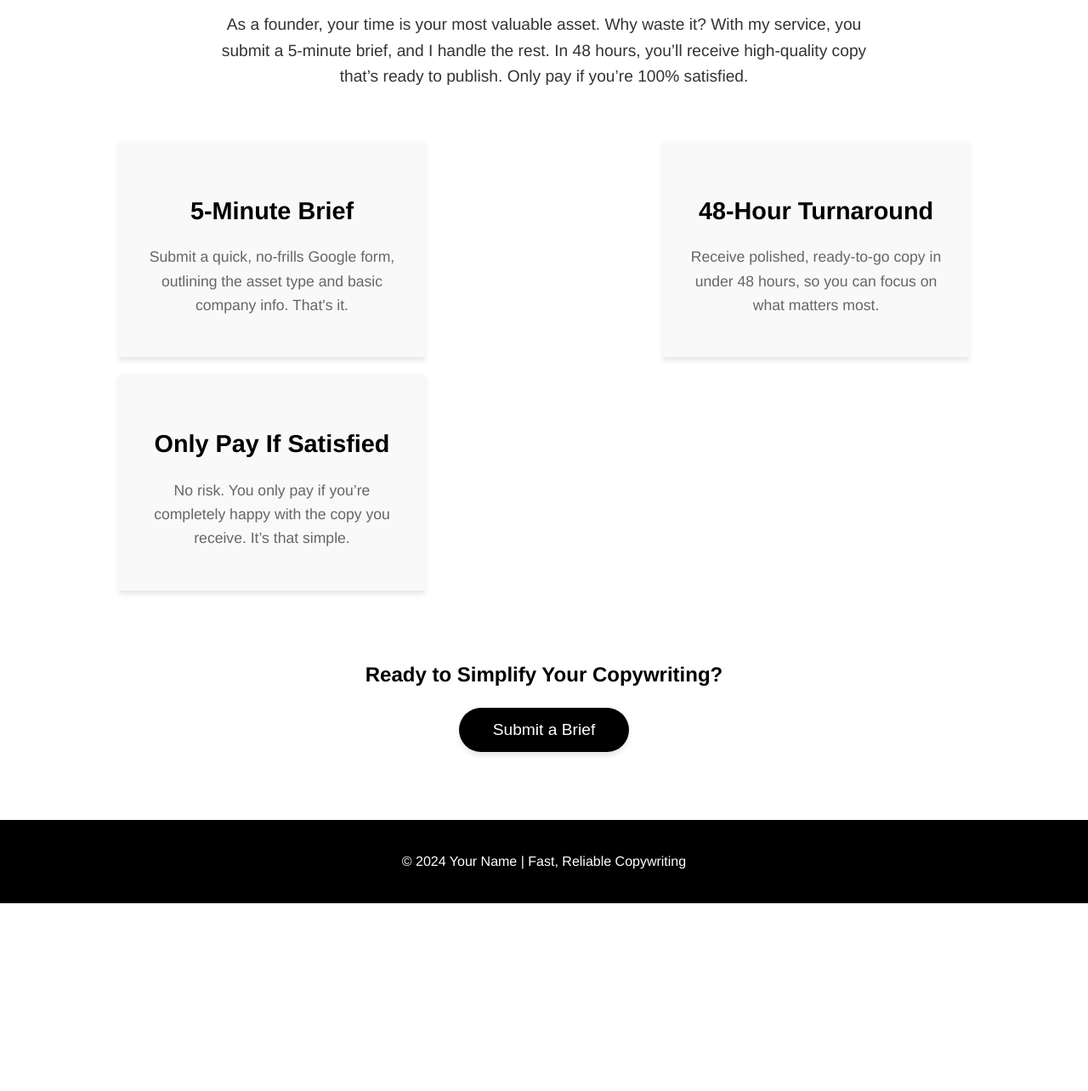
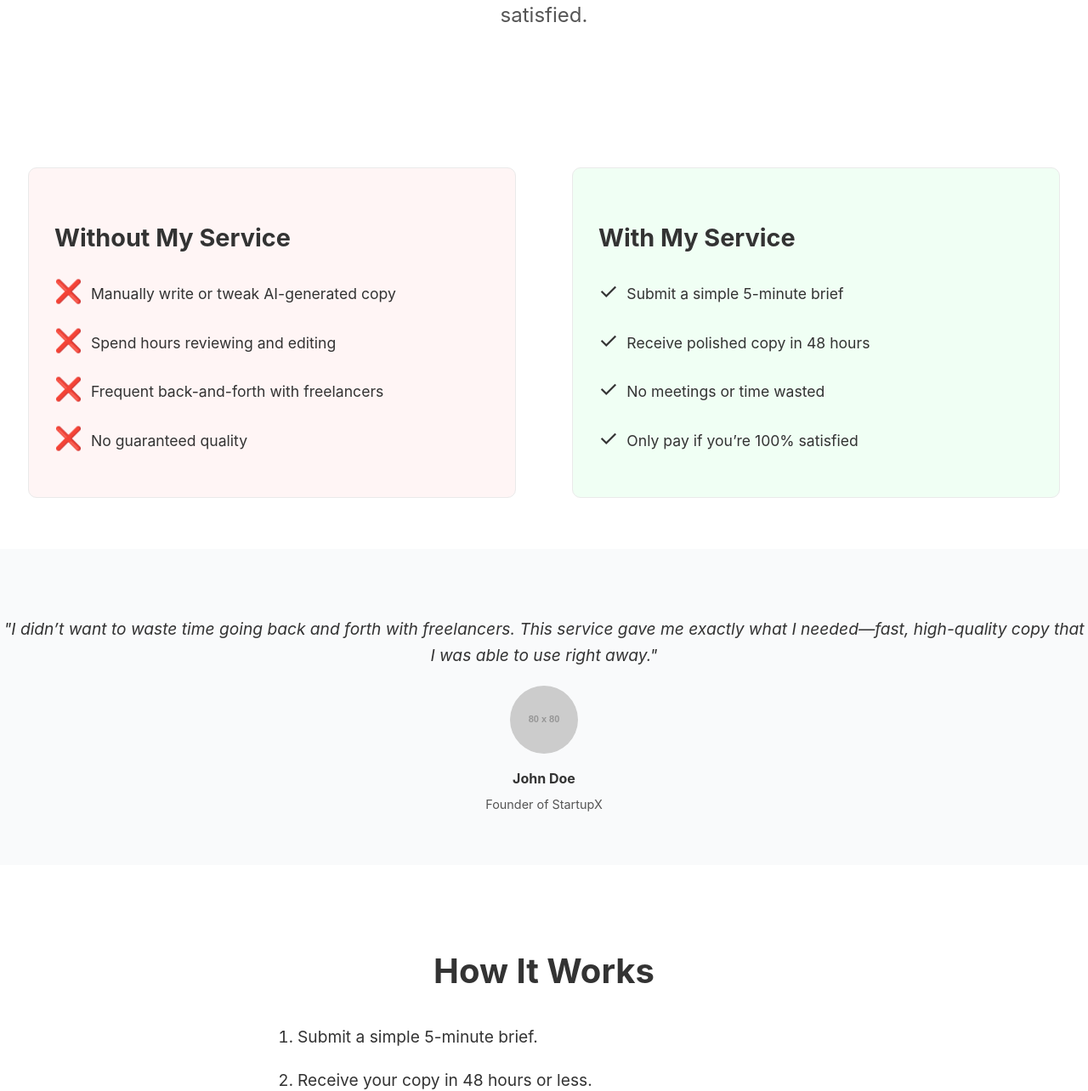
Before and after one commit to jjkaufman17/copywriting, a plain HTML site: page index.html in a window 1280 px wide. Shown: the part 307-1591 px from the top of the page at 85% size. Before the commit the page ends 1370 px from the top, so only its background shows below. Drawn offline with Linux system fonts and the light colour scheme; placeholder pictures from the web are drawn by us.

Commit message:
Update index.html

```diff
--- a/index.html
+++ b/index.html
@@ -7,72 +7,114 @@
     <title>Effortless Copy for Busy Founders</title>
     <style>
         body {
-            font-family: 'Helvetica Neue', Arial, sans-serif;
+            font-family: 'Inter', sans-serif;
             margin: 0;
             padding: 0;
-            background-color: #fff;
-            color: #000;
+            background-color: #f9fafb;
+            color: #333;
             line-height: 1.6;
         }
         header {
-            background-color: #000;
-            color: #fff;
-            padding: 40px 0;
+            padding: 100px 0;
             text-align: center;
+            background-color: #ffffff;
         }
         header h1 {
             font-size: 3em;
-            margin: 0;
-            letter-spacing: 2px;
-        }
-        .container {
-            max-width: 1000px;
-            margin: 0 auto;
-            padding: 20px;
-            text-align: center;
-        }
-        .intro {
-            margin: 60px 0;
-        }
-        .intro h2 {
-            font-size: 2.5em;
+            color: #000;
             margin-bottom: 20px;
         }
-        .intro p {
+        header p {
+            font-size: 1.5em;
+            color: #555;
+            max-width: 600px;
+            margin: 0 auto;
+        }
+
+        .comparison {
+            display: flex;
+            justify-content: space-around;
+            padding: 60px 0;
+            background-color: #ffffff;
+        }
+        .comparison .card {
+            background-color: #f9fafb;
+            border: 1px solid #eaeaea;
+            padding: 30px;
+            width: 40%;
+            border-radius: 10px;
+            text-align: left;
+        }
+        .comparison .card h3 {
+            font-size: 1.8em;
+            margin-bottom: 15px;
+        }
+        .comparison .card ul {
+            list-style-type: none;
+            padding: 0;
+            line-height: 1.8;
+        }
+        .comparison .card ul li {
+            margin-bottom: 10px;
+            font-size: 1.1em;
+        }
+        .comparison .card ul li span {
+            font-size: 1.5em;
+            margin-right: 10px;
+        }
+        .comparison .card-left {
+            background-color: #fff5f5;
+        }
+        .comparison .card-right {
+            background-color: #f0fff4;
+        }
+
+        .testimonial {
+            text-align: center;
+            padding: 60px 0;
+        }
+        .testimonial p {
             font-size: 1.2em;
-            color: #333;
-            margin-bottom: 30px;
-            max-width: 800px;
-            margin-left: auto;
-            margin-right: auto;
+            font-style: italic;
+            margin-bottom: 20px;
         }
-        .features {
-            display: flex;
-            justify-content: space-between;
-            flex-wrap: wrap;
-            margin: 60px 0;
-        }
-        .feature {
-            background-color: #f9f9f9;
-            padding: 30px;
-            width: 30%;
-            box-shadow: 0 4px 6px rgba(0, 0, 0, 0.1);
-            margin-bottom: 20px;
-            transition: transform 0.3s ease-in-out;
-        }
-        .feature:hover {
-            transform: translateY(-10px);
-        }
-        .feature h3 {
-            font-size: 1.8em;
+        .testimonial img {
+            border-radius: 50%;
+            width: 80px;
             margin-bottom: 10px;
         }
-        .feature p {
-            font-size: 1.1em;
-            color: #666;
+        .testimonial .name {
+            font-weight: bold;
+            margin-bottom: 5px;
+        }
+        .testimonial .social {
+            color: #555;
+            font-size: 0.9em;
+        }
+
+        .steps {
+            text-align: center;
+            padding: 60px 0;
+            background-color: #ffffff;
+        }
+        .steps h2 {
+            font-size: 2.5em;
+            margin-bottom: 30px;
+        }
+        .steps ol {
+            list-style-type: decimal;
+            text-align: left;
+            max-width: 600px;
+            margin: 0 auto;
+            padding-left: 20px;
+        }
+        .steps ol li {
+            margin-bottom: 20px;
+            font-size: 1.2em;
         }
         .cta {
-            margin: 60px 0;
+            text-align: center;
+            padding: 60px 0;
         }
         .cta button {
             background-color: #000;
@@ -88,45 +130,61 @@
         .cta button:hover {
             background-color: #333;
         }
+
         footer {
             text-align: center;
             padding: 20px;
-            background-color: #000;
-            color: #fff;
+            background-color: #f9fafb;
+            color: #555;
         }
     </style>
 </head>
 <body>
 
 <header>
-    <h1>Effortless Copy for Busy Founders</h1>
+    <h1>Tired of Managing Your Own Copy?</h1>
+    <p>Get high-quality copy delivered in 48 hours without wasting your time on meetings. Only pay if you’re satisfied.</p>
 </header>
 
-<div class="container">
-    <section class="intro">
-        <h2>Say Goodbye to Time-Sucking Meetings</h2>
-        <p>As a founder, your time is your most valuable asset. Why waste it? With my service, you submit a 5-minute brief, and I handle the rest. In 48 hours, you’ll receive high-quality copy that’s ready to publish. Only pay if you’re 100% satisfied.</p>
-    </section>
+<div class="comparison">
+    <div class="card card-left">
+        <h3>Without My Service</h3>
+        <ul>
+            <li><span>&#10060;</span>Manually write or tweak AI-generated copy</li>
+            <li><span>&#10060;</span>Spend hours reviewing and editing</li>
+            <li><span>&#10060;</span>Frequent back-and-forth with freelancers</li>
+            <li><span>&#10060;</span>No guaranteed quality</li>
+        </ul>
+    </div>
+    <div class="card card-right">
+        <h3>With My Service</h3>
+        <ul>
+            <li><span>&#10003;</span>Submit a simple 5-minute brief</li>
+            <li><span>&#10003;</span>Receive polished copy in 48 hours</li>
+            <li><span>&#10003;</span>No meetings or time wasted</li>
+            <li><span>&#10003;</span>Only pay if you’re 100% satisfied</li>
+        </ul>
+    </div>
+</div>
 
-    <section class="features">
-        <div class="feature">
-            <h3>5-Minute Brief</h3>
-            <p>Submit a quick, no-frills Google form, outlining the asset type and basic company info. That's it.</p>
-        </div>
-        <div class="feature">
-            <h3>48-Hour Turnaround</h3>
-            <p>Receive polished, ready-to-go copy in under 48 hours, so you can focus on what matters most.</p>
-        </div>
-        <div class="feature">
-            <h3>Only Pay If Satisfied</h3>
-            <p>No risk. You only pay if you’re completely happy with the copy you receive. It’s that simple.</p>
-        </div>
-    </section>
+<div class="testimonial">
+    <p>"I didn’t want to waste time going back and forth with freelancers. This service gave me exactly what I needed—fast, high-quality copy that I was able to use right away."</p>
+    <img src="https://via.placeholder.com/80" alt="Customer Photo">
+    <div class="name">John Doe</div>
+    <div class="social">Founder of StartupX</div>
+</div>
 
-    <section class="cta">
-        <h2>Ready to Simplify Your Copywriting?</h2>
-        <button onclick="window.location.href='https://your-google-form-link.com';">Submit a Brief</button>
-    </section>
+<div class="steps">
+    <h2>How It Works</h2>
+    <ol>
+        <li>Submit a simple 5-minute brief.</li>
+        <li>Receive your copy in 48 hours or less.</li>
+        <li>Review the copy. Only pay if you're satisfied.</li>
+    </ol>
+</div>
+
+<div class="cta">
+    <button onclick="window.location.href='https://your-google-form-link.com';">Submit a Brief</button>
 </div>
 
 <footer>
```
